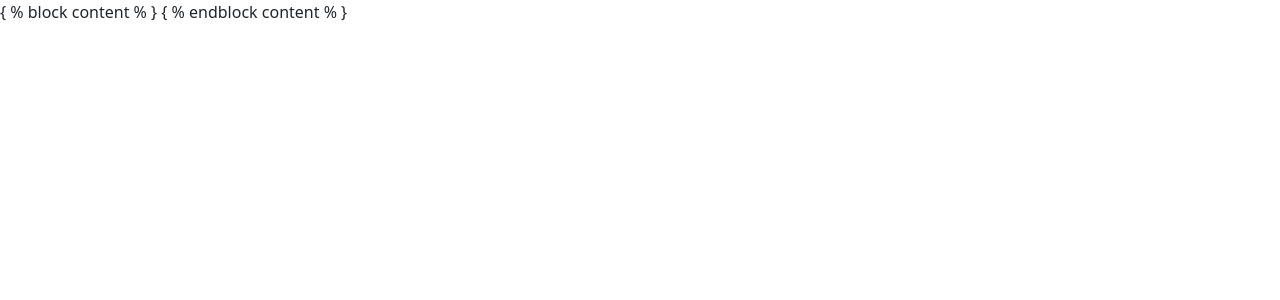
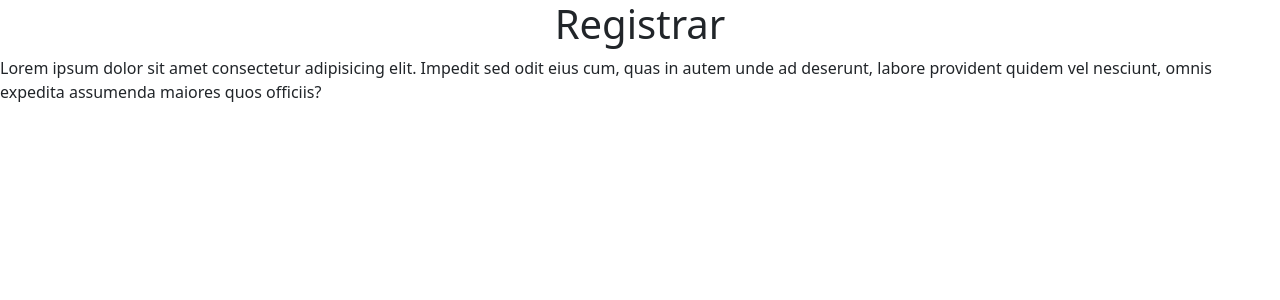
Before and after one commit to cleitone1000/ecommerce, a Flask app: page /registrar in a window 1280 px wide. Shown: the top 300 px of the page. Run offline with Flask 3, Linux system fonts and the light colour scheme; some libraries are stand-ins or nearby versions.

Commit message:
adjusted_page_registrar

```diff
--- a/loja/templates/admin/registrar.html
+++ b/loja/templates/admin/registrar.html
@@ -1,7 +1,7 @@
 {% extends 'layouts.html'%}
 
-{% block conten %}
+{% block content %}
 <div class="text-center h1">Registrar</div>
 <p>Lorem ipsum dolor sit amet consectetur adipisicing elit. Impedit sed odit eius cum, quas in autem unde ad deserunt, labore provident quidem vel nesciunt, omnis expedita assumenda maiores quos officiis?</p>
 
-{% endblock conten %}
+{% endblock %}
--- a/loja/templates/layouts.html
+++ b/loja/templates/layouts.html
@@ -11,9 +11,9 @@
     <title>{title}</title>
   </head>
   <body>
-    { % block content % }
+    {% block content %}
 
-    { % endblock content % }
+    {% endblock %}
 
 
     <script src="{{url_for('static', filename='js/bundle.min.js')}}"></script>
```
